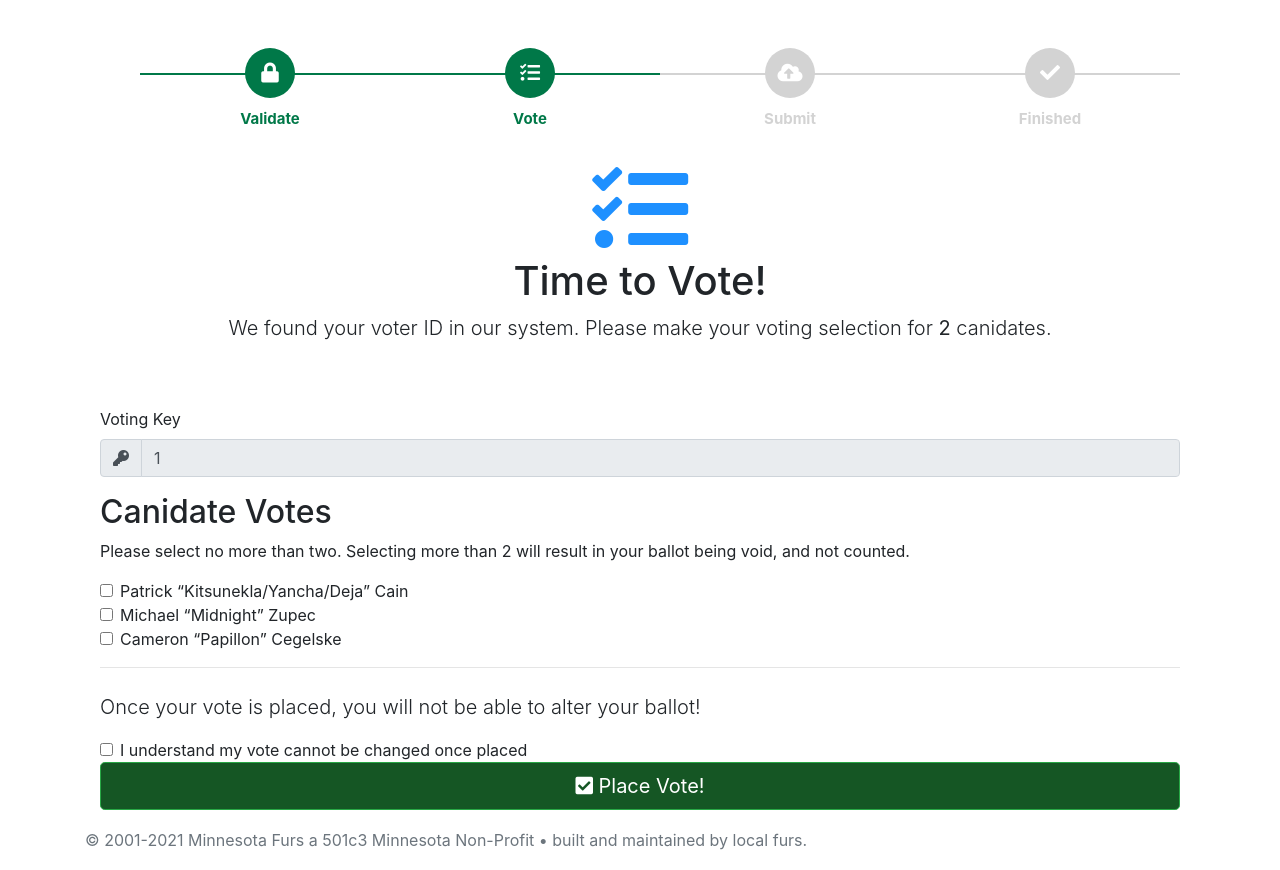
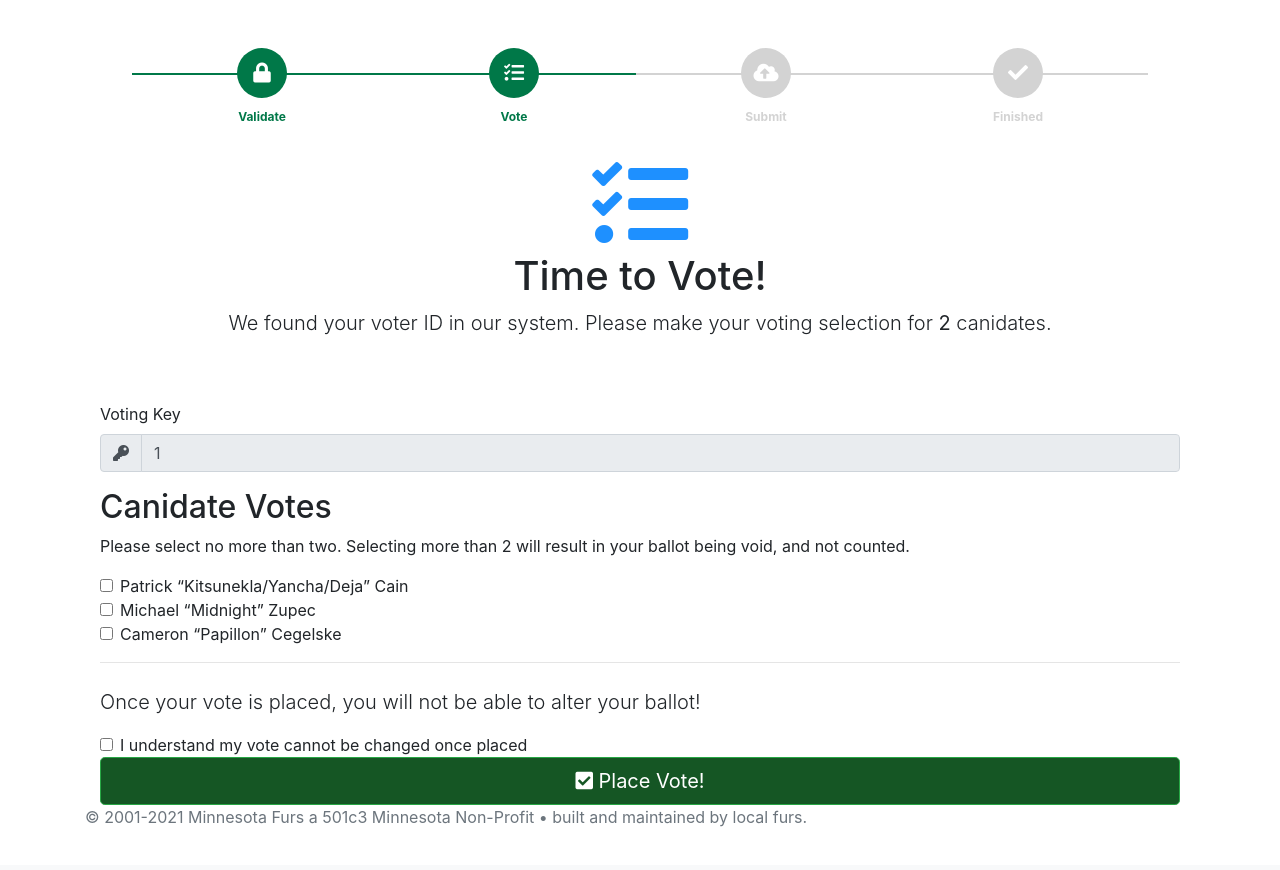
Before and after one commit to drraccoony/501cVote, a PHP site: page /castvote.php?voteid=1 in a window 1280 px wide. Shown: the part 58-928 px from the top of the page. After the commit the page ends 885 px from the top, so only its background shows below. Run offline with PHP 8.4, Linux system fonts and the light colour scheme.

Commit message:
ADA Compliance

```diff
--- a/castvote.php
+++ b/castvote.php
@@ -33,7 +33,7 @@
                 <!-- steps -->
                 <ul id="progressbar">
                     <li class="active" id="step1"><strong>Validate</strong></li>
-                    <li class="active" id="step2"><strong>Vote</strong></li>
+                    <li class="active" id="step2" aria-valuetext="Step 2 of 4"><strong>Vote</strong></li>
                     <li id="step3"><strong>Submit</strong></li>
                     <li id="step4"><strong>Finished</strong></li>
                 </ul>
--- a/css/501cVote.css
+++ b/css/501cVote.css
@@ -10,7 +10,7 @@ body {
   width: 100%;
   height: 60px;
   /* Set the fixed height of the footer here */
-  line-height: 60px;
+
   /* Vertically center the text there */
 }
 
@@ -29,7 +29,7 @@ code {
 
 .homebg {
   background-image:
-    linear-gradient(to bottom, rgba(255, 255, 255, 0.9), rgb(255, 255, 255)),
+    linear-gradient(to bottom, rgba(255, 255, 255, 0.95), rgb(255, 255, 255)),
     url('../img/background_home.jpeg');
   background-size: cover;
   background-position: center;
@@ -53,7 +53,9 @@ code {
   width: 25%;
   float: left;
   position: relative;
-  font-weight: 400
+  font-weight: 400;
+  font-size: 12px;
+  margin-left: -8px;
 }
 
 #progressbar #step1:before {
```
Also changed, not shown: validate_voter.php (+9 -8 lines), voted.php (+5 -5 lines).
